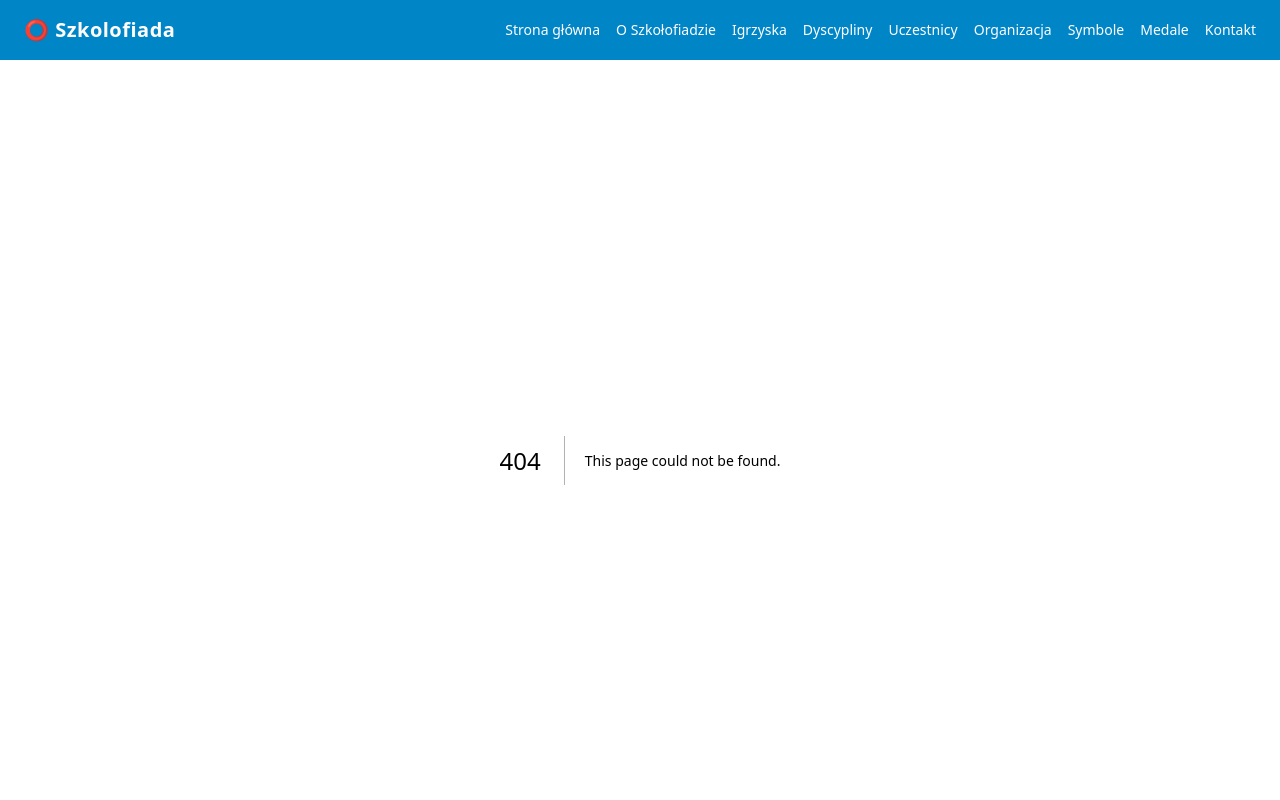
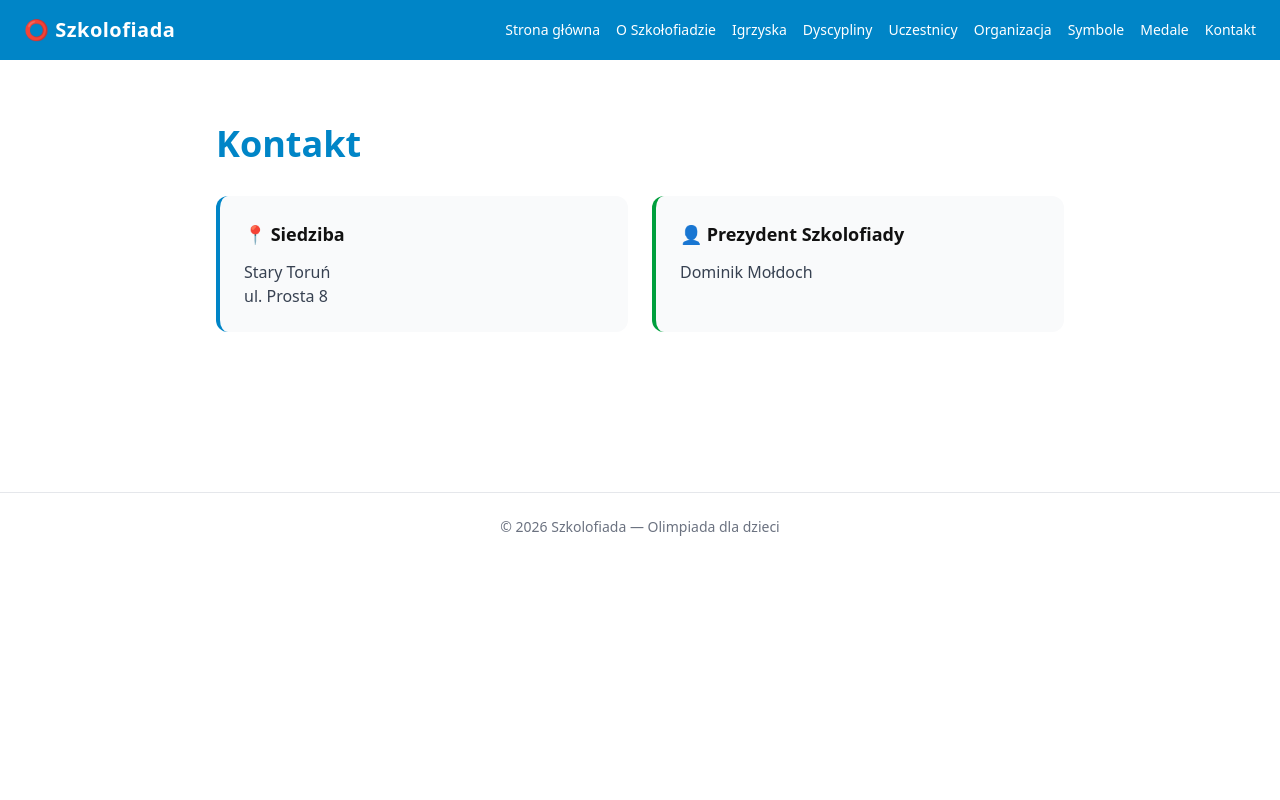
Before and after one commit to romatematycznie/Szkolofiada, a Next.js app: page /kontakt in a window 1280 px wide. Before the commit this address had no page. Shown: the top 800 px of the page. Built offline with nearby package versions, Linux system fonts and the light colour scheme.

Commit message:
Create page.tsx

```diff
--- /dev/null
+++ b/app/kontakt/page.tsx
@@ -0,0 +1,21 @@
+export default function Kontakt() {
+  return (
+    <div className="max-w-4xl mx-auto px-6 py-16">
+      <h1 className="text-4xl font-bold mb-8" style={{ color: "var(--kolor-niebieski)" }}>Kontakt</h1>
+
+      <section className="mb-12">
+        <div className="grid grid-cols-1 md:grid-cols-2 gap-6">
+          <div className="p-6 rounded-xl bg-gray-50 border-l-4" style={{ borderColor: "var(--kolor-niebieski)" }}>
+            <h2 className="font-bold text-lg mb-3">📍 Siedziba</h2>
+            <p className="text-gray-700">Stary Toruń</p>
+            <p className="text-gray-700">ul. Prosta 8</p>
+          </div>
+          <div className="p-6 rounded-xl bg-gray-50 border-l-4" style={{ borderColor: "var(--kolor-zielony)" }}>
+            <h2 className="font-bold text-lg mb-3">👤 Prezydent Szkolofiady</h2>
+            <p className="text-gray-700">Dominik Mołdoch</p>
+          </div>
+        </div>
+      </section>
+    </div>
+  );
+}
```
